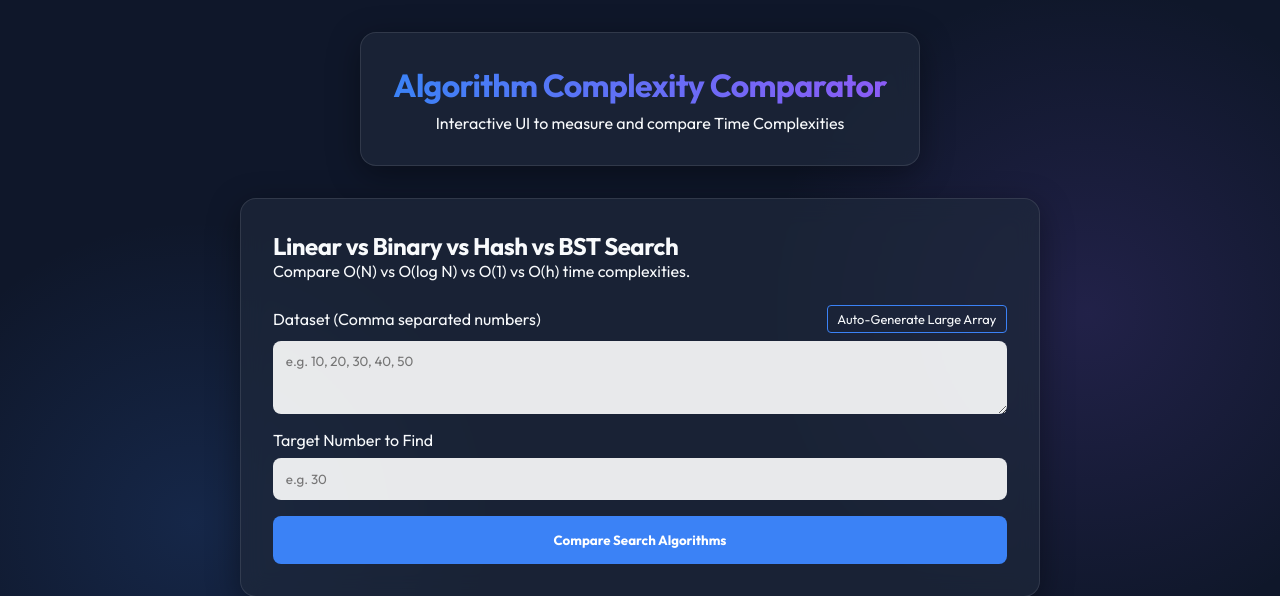
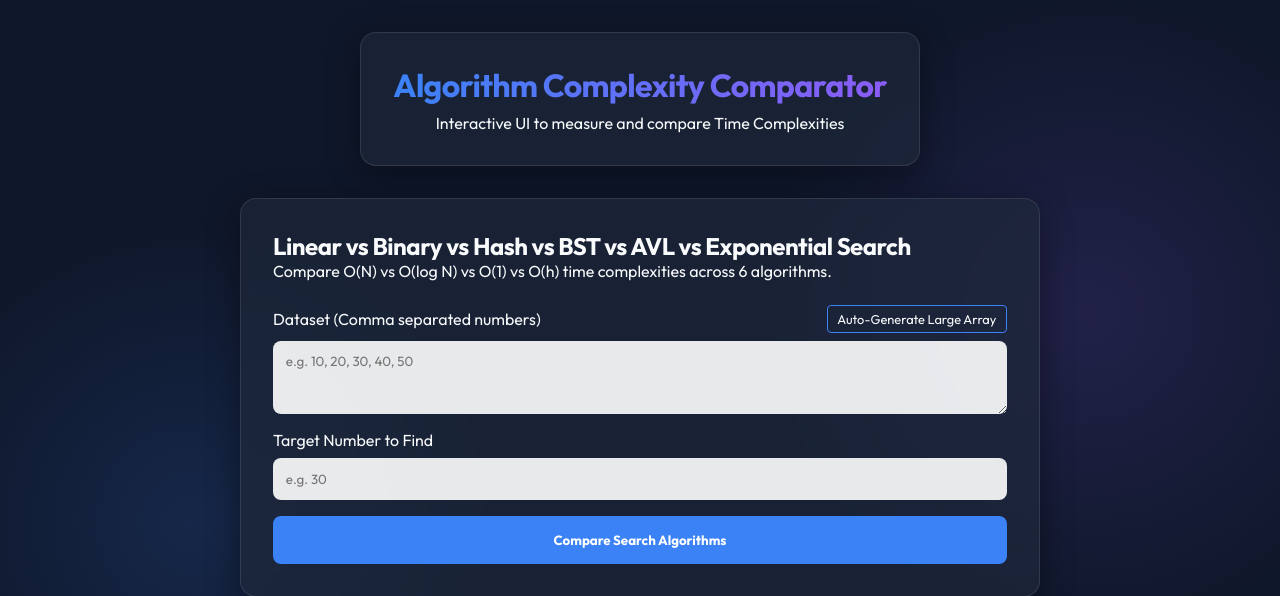
Before and after one commit to mounikadola07-alt/CFAI-Project, a Flask app: page / in a window 1280 px wide. Shown: the top 596 px of the page. Run offline with Flask 3, Linux system fonts and the light colour scheme.

Commit message:
Update UI headings in index.html

```diff
--- a/templates/index.html
+++ b/templates/index.html
@@ -22,8 +22,8 @@
 
         <!-- Search Algorithms Section -->
         <section class="glass-panel" id="search-section">
-            <h2>Linear vs Binary vs Hash vs BST Search</h2>
-            <p class="text-secondary" style="margin-bottom: 1.5rem;">Compare O(N) vs O(log N) vs O(1) vs O(h) time complexities.</p>
+            <h2>Linear vs Binary vs Hash vs BST vs AVL vs Exponential Search</h2>
+            <p class="text-secondary" style="margin-bottom: 1.5rem;">Compare O(N) vs O(log N) vs O(1) vs O(h) time complexities across 6 algorithms.</p>
 
             <form id="search-form" style="display: flex; flex-direction: column; gap: 1rem;">
                 <div style="display: flex; flex-direction: column; gap: 0.5rem;">
```
